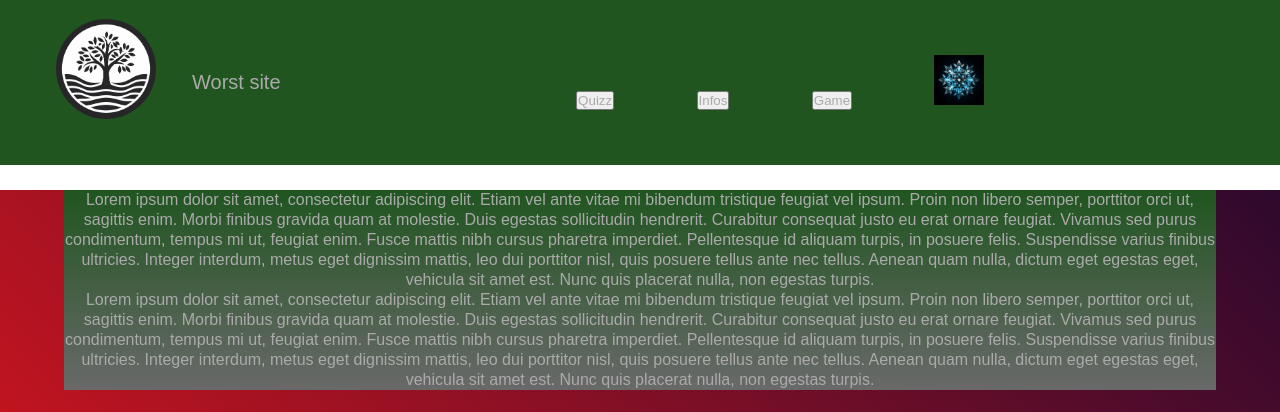
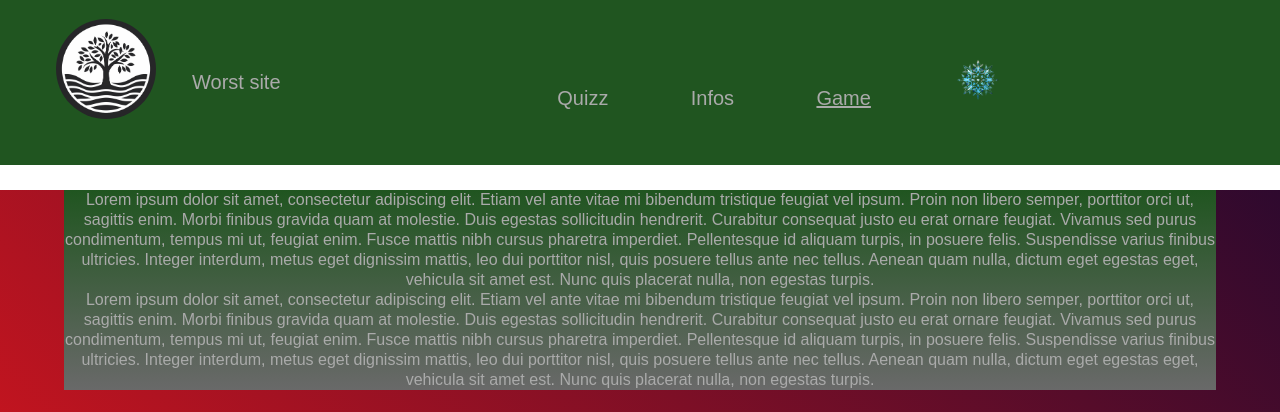
Before and after one commit to Burn3rII/Nuit-de-l-info, a Django app: template nuitinfo/exemple/templates/exemple/index.html in a window 1280 px wide. Shown: the top 412 px of the page. Run offline with Django 3.2, Linux system fonts and the light colour scheme; the template is opened without the code that fills it, so the values that code supplies are empty.

Commit message:
Changes on html

```diff
--- a/nuitinfo/exemple/templates/exemple/index.html
+++ b/nuitinfo/exemple/templates/exemple/index.html
@@ -11,10 +11,10 @@
     </div>
     <div class="head-right">
         <ul>
-            <li id="bouton1" href><button type="button">Quizz</button></li>
-            <li id="bouton1" href><button type="button">Infos</button></li>
-            <li id="bouton1" href><button type="button">Game</button></li>
-            <li id="param" href><img src="{% static 'exemple/img/snowflake2.png' %}" height="50px" width="50px" /></li>
+            <li id="bouton1" href><a>Quizz</a></li>
+            <li id="bouton1" href><a>Infos</a></li>
+            <li id="bouton1" href><a href="game.html">Game</a></li>
+            <li id="param" href><img src="{% static 'exemple/img/snowflake.png' %}" height="50px" width="50px" /></li>
         </ul>
     </div>
 {%endblock %}
```
Also changed, not shown: nuitinfo/exemple/static/exemple/img/snowflake.png (added), nuitinfo/exemple/static/exemple/img/snowflake2.png (deleted), nuitinfo/exemple/templates/exemple/game.html (added), 2 other files.
